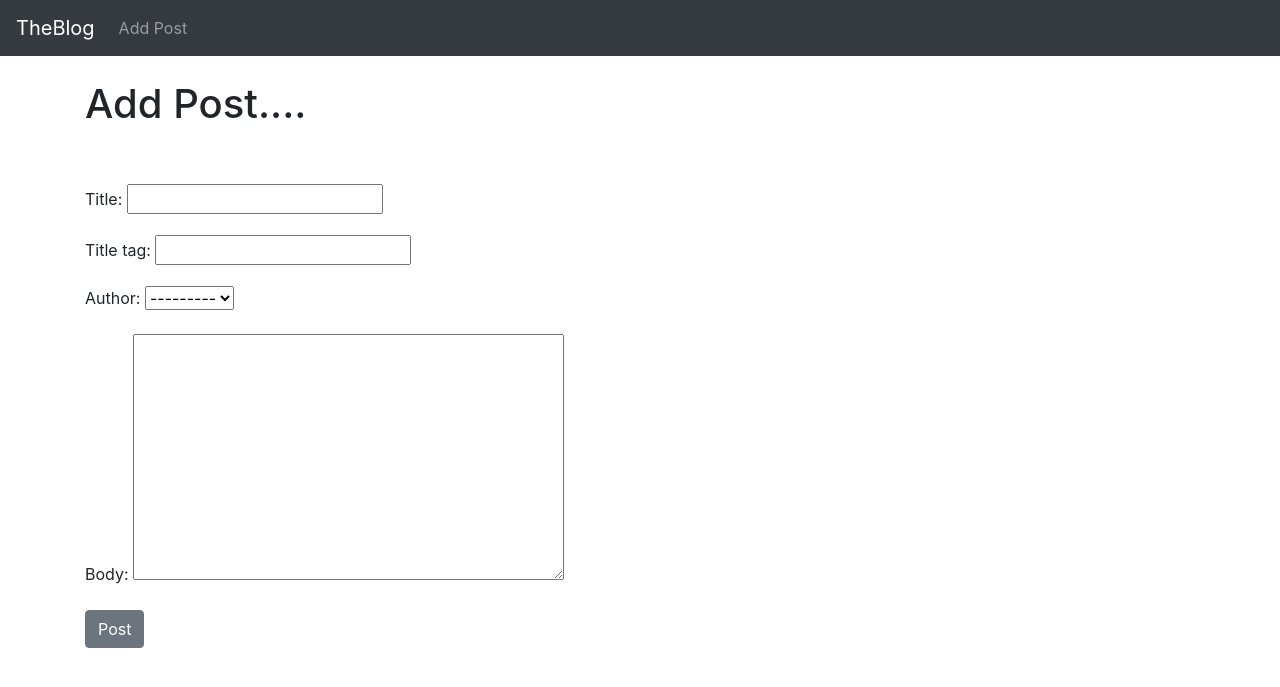
After one commit to jonathanwong110/SimpleBlog, a Django app: page /add_post/ in a window 1280 px wide. The commit adds this page. Shown: the top 687 px of the page. Run offline with Django 4.2, Linux system fonts and the light colour scheme.

Commit message:
posts can now be added

```diff
--- a/ablog/theblog/models.py
+++ b/ablog/theblog/models.py
@@ -1,12 +1,17 @@
 from django.db import models
 from django.contrib.auth.models import User
+from django.urls import reverse
 
 
 class Post(models.Model):
     title = models.CharField(max_length=255)
-    title_tag = models.CharField(max_length=255, default="TheBlog")
+    title_tag = models.CharField(max_length=255)
     author = models.ForeignKey(User, on_delete=models.CASCADE)
     body = models.TextField()
 
     def __str__(self):
         return self.title + ' ' + str(self.author)
+
+    def get_absolute_url(self):
+        # return reverse('article-detail', args=(str(self.id)))
+        return reverse('home')
--- /dev/null
+++ b/ablog/theblog/templates/add_post.html
@@ -0,0 +1,15 @@
+{% extends 'base.html' %}
+{% block title %} Create A New Blog Post! {% endblock %}
+{% block content %}
+
+<h1>Add Post....</h1>
+
+<form method="post">
+<br/><br/>
+    {% csrf_token %}
+    {{ form.as_p}}
+    <button class="btn btn-secondary">Post</button>
+
+</form>
+
+{% endblock %}
--- a/ablog/theblog/templates/base.html
+++ b/ablog/theblog/templates/base.html
@@ -27,7 +27,7 @@
     <div class="collapse navbar-collapse" id="navbarSupportedContent">
         <ul class="navbar-nav mr-auto">
             <li class="nav-item">
-                <a class="nav-link" href="#">Link</a>
+                <a class="nav-link" href="{% url 'add_post' %}">Add Post</a>
             </li>
         </ul>
     </div>
--- a/ablog/theblog/urls.py
+++ b/ablog/theblog/urls.py
@@ -1,9 +1,10 @@
 from django.urls import path
 # from . import views
-from .views import HomeView, ArticleDetailView
+from .views import HomeView, ArticleDetailView, AddPostView
 
 urlpatterns = [
     # path('', views.home, name="home"),
     path('', HomeView.as_view(), name="home"),
-    path('article/<int:pk>', ArticleDetailView.as_view(), name="article-detail")
+    path('article/<int:pk>', ArticleDetailView.as_view(), name="article-detail"),
+    path('add_post/', AddPostView.as_view(), name="add_post"),
 ]
--- a/ablog/theblog/views.py
+++ b/ablog/theblog/views.py
@@ -1,6 +1,7 @@
 from django.shortcuts import render
-from django.views.generic import ListView, DetailView
+from django.views.generic import ListView, DetailView, CreateView
 from .models import Post
+
 
 # def home(request):
 #     return render(request, 'home.html', {})
@@ -14,3 +15,10 @@ class HomeView(ListView):
 class ArticleDetailView(DetailView):
     model = Post
     template_name = 'article_details.html'
+
+
+class AddPostView(CreateView):
+    model = Post
+    template_name = 'add_post.html'
+    fields = '__all__'
+    # fields = ('title', 'body')
```
